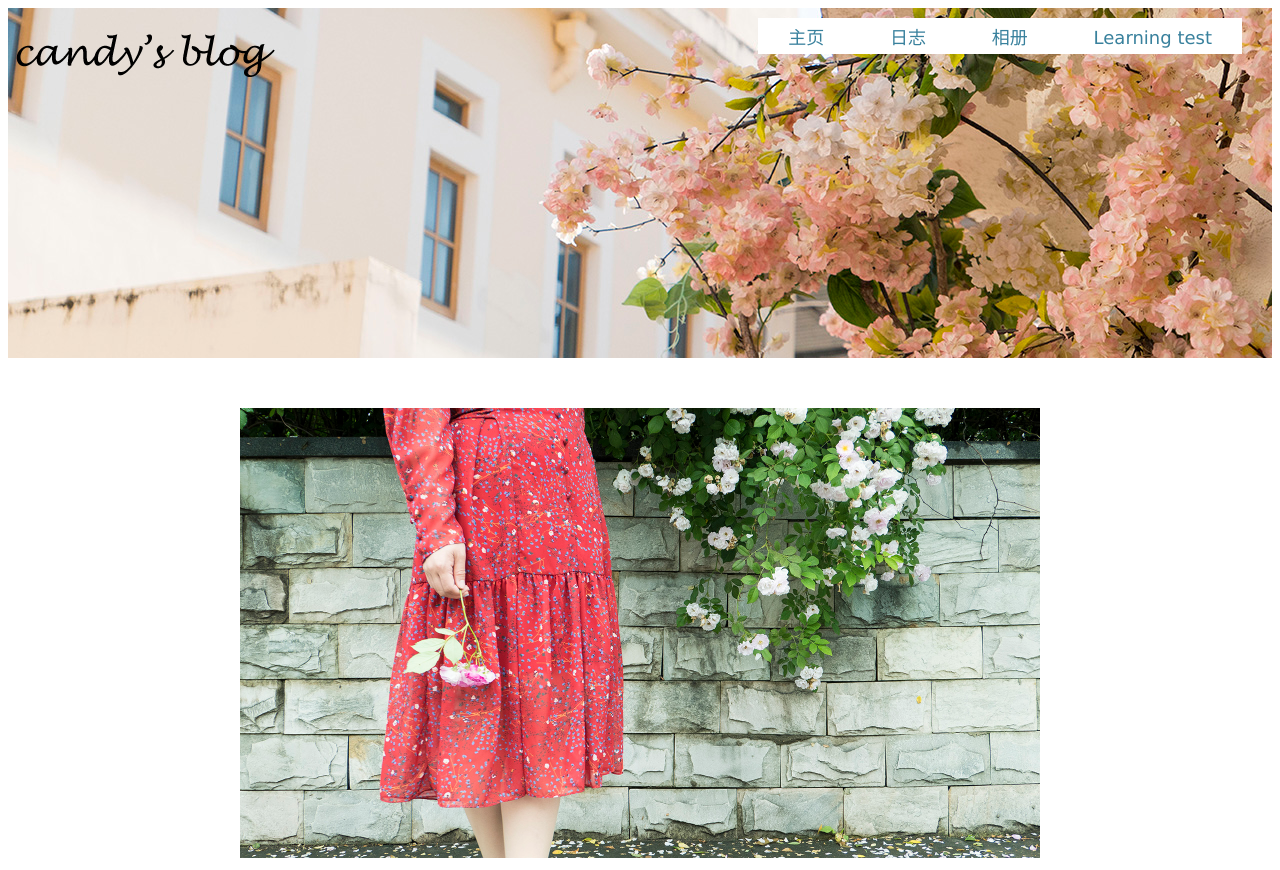
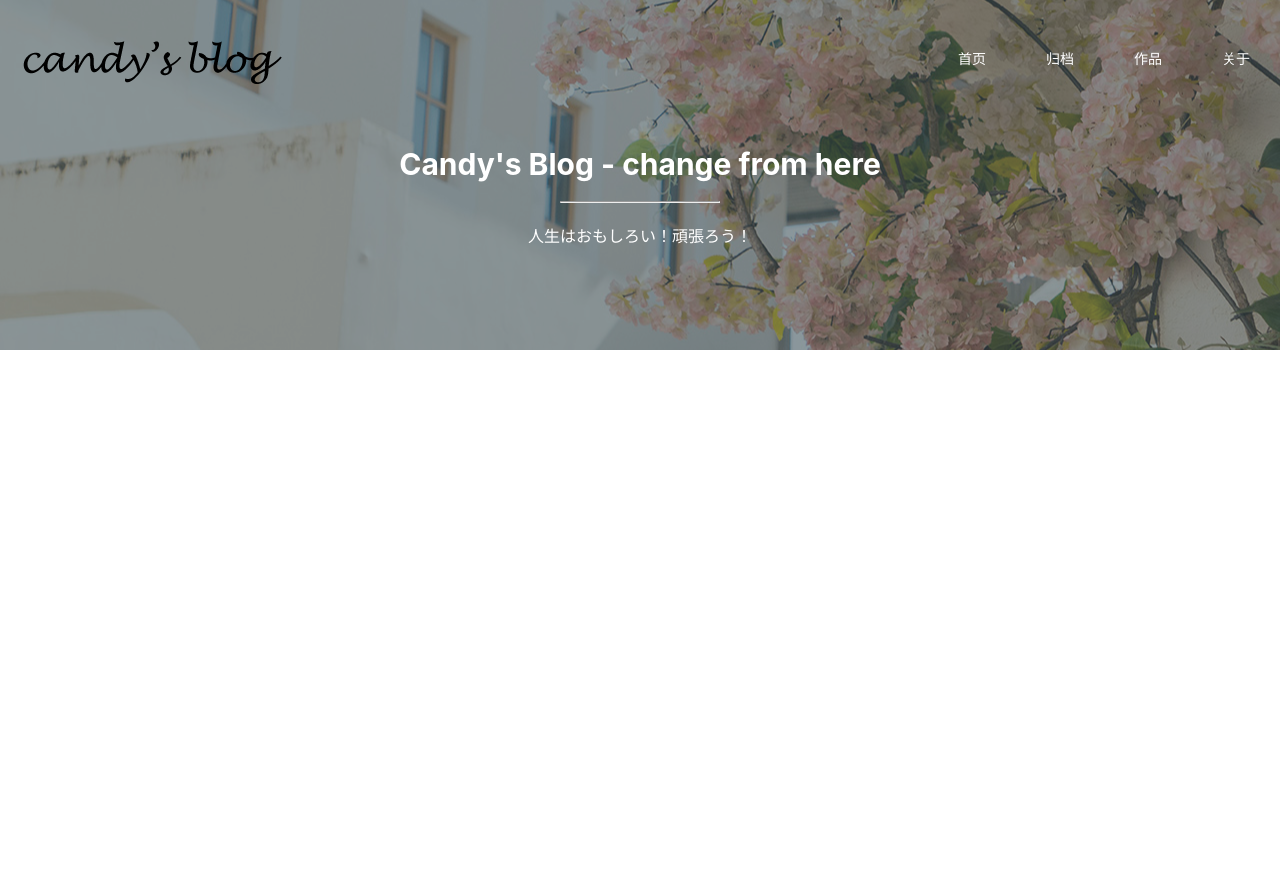
Before and after one commit to housecandy/housecandy.github.io, a plain HTML site: page index.html in a window 1280 px wide. After the commit the page ends 800 px from the top, so only its background shows below. Drawn offline with Linux system fonts and the light colour scheme.

Commit message:
honntouni

```diff
--- a/index.css
+++ b/index.css
@@ -1,56 +1,110 @@
 body {
-	font-family:     Verdana, Geneva, Arial, sans-serif;
-	font-size:large;
-<<<<<<< HEAD
-	font-color:#39819d;
-=======
-	background-color: #2a2a2a;
->>>>>>> 94d0dd2746cf8b74321edbaa4c16918cea4ecc24
+	margin: 0;
+	padding: 0;
+	font-family:-apple-system,BlinkMacSystemFont,"Segoe UI",Helvetica,Arial,"PingFang SC","Lantinghei SC","Microsoft Yahei","Hiragino Sans GB","Microsoft Sans Serif","WenQuanYi Micro Hei",sans;
+	font-size:14px;
+	color:#666;
+	line-height:1.7;
+	background-color:#fff;
+}
+
+* {
+	box-sizing: border-box;
 }
 
 header {
-	background-image: url(images/background.jpg);
+	position: relative;
 	height: 350px;
-	background-repeat: no-repeat;
+	margin: 0;
+	padding: 0;
+	width: 100%;
+	background: center no-repeat;
+	background-size: cover;
 }
 
-header img {
-
+header:before {
+	content: "";
+	position: absolute;
+	width: 100%;
+	height: 100%;
+	background-color: rgba(64,84,90,.6);
 }
 
+.top {
+	margin: 0 auto;
+	height: 118px;
+	display: flex;
+	justify-content: space-between;
+	align-items: center;
+}
 
-#navor {
-	float: right;
-}
-nav ul {
-	margin:10px 30px 10px 10px;
-	background:white;
-	list-style-type: none;
-	padding: 5px 0px 5px 0px;
+.top a {
+	position: relative;
+	margin:15px;
+	padding: 0;
+	display: block;
 	text-align: center;
 }
-nav ul li {
-	display: inline;
-	padding: 5px 30px 5px 30px;
+
+nav {
+	margin: 15px 0;
 }
 
-nav ul li a {
-	color:#39819d;
-	text-decoration: none;
+ul.nav_list {
+	list-style-type: none;
+	padding: 0;
+	margin: 0;
 }
 
+.nav_item {
+	text-decoration: none;
 
-a:hover {
-	font-weight: bold;
-	background-color: #39819a;
+	float: left;
+	margin: 0;
+	padding: 0 15px;
 }
 
-
-.image img{
-	border: none;
+.nav_item a {
+	display: block;
+	text-decoration: none;
+	height: 88px;
+	line-height: 88px;
+	color: white;
 }
 
-.image {
+.nav_item a:hover {
+	color:#19abd6;
+	transition: color .3s;
+}
+
+.page_info {
+	position: absolute;
+	margin: 30px auto;
+	display: block;
+	width: 100%;
+	left: 0;
 	text-align: center;
-	margin-top: 50px;
 }
+
+h1 {
+	font-size: 30px;
+	font-weight: 700;
+	line-height: 1.1;
+	margin: 0;
+	color:white;
+	z-index: 1;
+}
+
+.info_hr {
+	margin: 20px auto;
+	height: 2px;
+	width: 160px;
+	color: #19abd6;
+	background: linear-gradient(to right,#19abd6 35%,#3ac0e8 100%);
+}
+
+.info_desc {
+	font-size: 16px;
+	color:white;
+	font-weight: 300;
+}
--- a/index.html
+++ b/index.html
@@ -1,26 +1,42 @@
 <!DOCTYPE html>
 <html>
 <head>
+	<title>Candy&House</title>
 	<meta charset="utf-8">
-	<title>Candy&House</title>
 	<link rel="stylesheet" type="text/css" href="index.css">
 </head>
 <body>
-	<header>
-		<nav>
-			<img id="logo" src="images/logo.png">
-		<ul id="navor">
-			<li><a href="">主页</a></li>
-			<li><a href="">日志</a></li>
-			<li><a href="">相册</a></li>
-			<li><a href="test/testpage.html">Learning test</a></li>
-		</ul>
-	</nav>
-	</header>
+	<div class="page">
+		<header style="background-image: url(images/background.jpg)">
+			<div class="top">
+				<a title="candy's blog" class="page_logo" href="/" alt="candy's blog">
+					<img alt="candy's blog" src="images/logo.png">
+				</a>
 
+				<nav class="top_nav">
+					<ul class="nav_list">
+						<li class="nav_item">
+							<a title="首页" href="/" alt="首页">首页</a>
+						</li>
+						<li class="nav_item">
+							<a title="归档" href="/" alt="归档">归档</a>
+						</li>
+						<li class="nav_item">
+							<a title="作品" href="/" alt="作品">作品</a>
+						</li>
+						<li class="nav_item">
+							<a title="关于" href="/" alt="关于">关于</a>
+						</li>
+					</ul>
+				</nav>
+			</div>
 
-	<div class="image">
-		<img src="images/mainlittle.jpg" width="800" height="450">
+			<section class="page_info">
+				<h1 class="info_title">Candy's Blog - change from here</h1>
+				<hr class="info_hr">
+				<p class="info_desc">人生はおもしろい！頑張ろう！</p>
+			</section>
+		</header>
 	</div>
 </body>
 </html>
```
